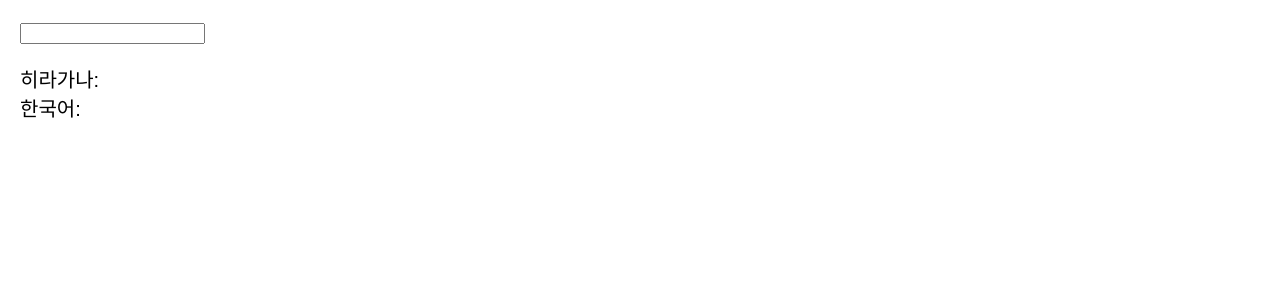
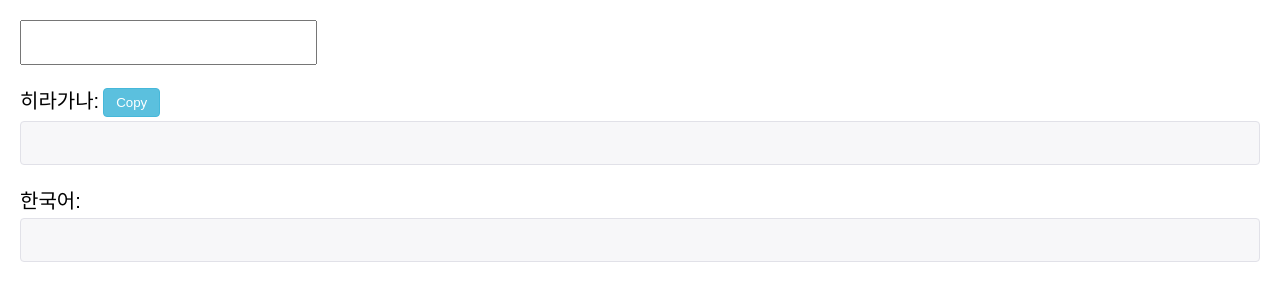
Before and after one commit to njung1292/hangeul-to-hiragana, a React (Create React App) app in the folder src/client/: page / in a window 1280 px wide. Shown: the top 300 px of the page. Built offline with nearby package versions, Linux system fonts and the light colour scheme.

Commit message:
UI changes
- Added "copy to clipboard" button (doesn't work on iOS Safari)
- Changed styling for output divs
- Fixed bug with persistent output text after user has cleared
  input field

```diff
--- a/src/client/src/App.css
+++ b/src/client/src/App.css
@@ -3,6 +3,48 @@ body {
   margin: 20px;
 }
 
-.hiraganaOutput {
+input {
+  padding: 9px 14px;
+  font: 20px sans-serif;
+}
+
+.section {
   margin-top: 20px;
 }
+
+.copyButton {
+  display: inline-block;
+  vertical-align: middle;
+  color: #ffffff;
+  font-weight: 400;
+  background-color: #5bc0de;
+  border: 1px solid #46b8da;
+  border-radius: 4px;
+  padding: 6px 12px;
+  margin-left: 4px;
+}
+
+.copyButton:hover {
+  background-color: #31b0d5;
+  border-color: #269abc;
+}
+
+.copyButton[disabled] {
+  cursor: not-allowed;
+  opacity: 0.65;
+}
+
+.copyButton[disabled]:hover{
+  background-color: #5bc0de;
+  border-color: #46b8da;
+}
+
+.copyableText {
+  margin-top: 4px;
+  background-color: #f7f7f9;
+  border: 1px solid #e1e1e8;
+  border-radius: 4px;
+  padding: 9px 14px;
+  min-height: 24px;
+  width: auto;
+}
--- a/src/client/src/App.js
+++ b/src/client/src/App.js
@@ -7,6 +7,7 @@ class App extends React.Component {
   constructor(props) {
     super(props);
     this.state = {
+      textCopied: false,
       hiraganaOutput: '',
       translation: '',
       prevHiragana: '',
@@ -20,9 +21,10 @@ class App extends React.Component {
       this.debouncedHandleKeyUp = _.debounce(() => {
         if (!e.target.value) {
           this.setState(prevState => ({
+            textCopied: false,
             hiraganaOutput: '',
             translation: '',
-            prevHiragana: prevState.hiraganaOutput,
+            prevHiragana: '',
           }));
           return;
         }
@@ -33,6 +35,7 @@ class App extends React.Component {
         }
 
         this.setState(prevState => ({
+          textCopied: false,
           hiraganaOutput: hiragana,
           translation: prevState.translation,
           prevHiragana: prevState.hiraganaOutput
@@ -41,33 +44,45 @@ class App extends React.Component {
         fetchTranslation(hiragana)
           .then(data => {
             this.setState(prevState => ({
+              textCopied: false,
               hiraganaOutput: hiragana,
               translation: data.message.result.translatedText,
               prevHiragana: hiragana,
             }));
           });
-      }, 400);
+      }, 500);
     }
 
     this.debouncedHandleKeyUp();
   }
 
+  handleOnCopyClick(e) {
+    navigator.clipboard.writeText(this.state.hiraganaOutput)
+      .then(() => {
+        let newState = _.cloneDeep(this.state);
+        newState.textCopied = true;
+        this.setState(newState);
+        console.warn('copied');
+      });
+  }
+
   render() {
-    return ( <
-      div className = "wrapper" >
-      <
-      input type = "text"
-      onKeyUp = {
-        (e) => this.handleKeyUp(e)
-      }
-      /> <
-      div className = "hiraganaOutput" > 히라가나: {
-        this.state.hiraganaOutput
-      } < /div> <
-      div className = "translation" > 한국어: {
-        this.state.translation
-      } < /div> <
-      /div>
+    return (<div className="wrapper">
+      <input type="text"
+        onKeyUp={(e) => this.handleKeyUp(e)}
+      />
+      <div className="section">히라가나:
+        <button className="copyButton"
+          disabled={this.state.textCopied}
+          onClick={(e) => this.handleOnCopyClick(e)}>
+          {this.state.textCopied ? 'Copied!' : 'Copy'}
+        </button>
+        <div className="copyableText">{this.state.hiraganaOutput}</div>
+      </div>
+      <div className="section">한국어:
+        <div className="copyableText">{this.state.translation}</div>
+      </div>
+      </div>
     );
   }
 }
--- a/src/client/src/hiraganaMaps/hangeulToHiraganaMap.js
+++ b/src/client/src/hiraganaMaps/hangeulToHiraganaMap.js
@@ -14,7 +14,7 @@ const hangeulToHiraganaMap = {
   '바': 'ば', '비': 'び', '부': 'ぶ', '베': 'べ', '보': 'ぼ',
   '파': 'ぱ', '피': 'ぴ', '푸': 'ぷ', '페': 'ぺ', '포': 'ぽ',
   '빠': 'ぱ', '삐': 'ぴ', '뿌': 'ぷ', '뻬': 'ぺ', '뽀': 'ぽ',
-  '마': 'ま', '미': 'み', '무': 'む', '메': 'め', '모': 'の',
+  '마': 'ま', '미': 'み', '무': 'む', '메': 'め', '모': 'も',
   '야': 'や',            '유': 'ゆ',            '요': 'よ',
   '라': 'ら', '리': 'り', '루': 'る', '레': 'れ', '로': 'ろ',
   '와': 'わ',            '워': 'を',            '응': 'ん',
```
